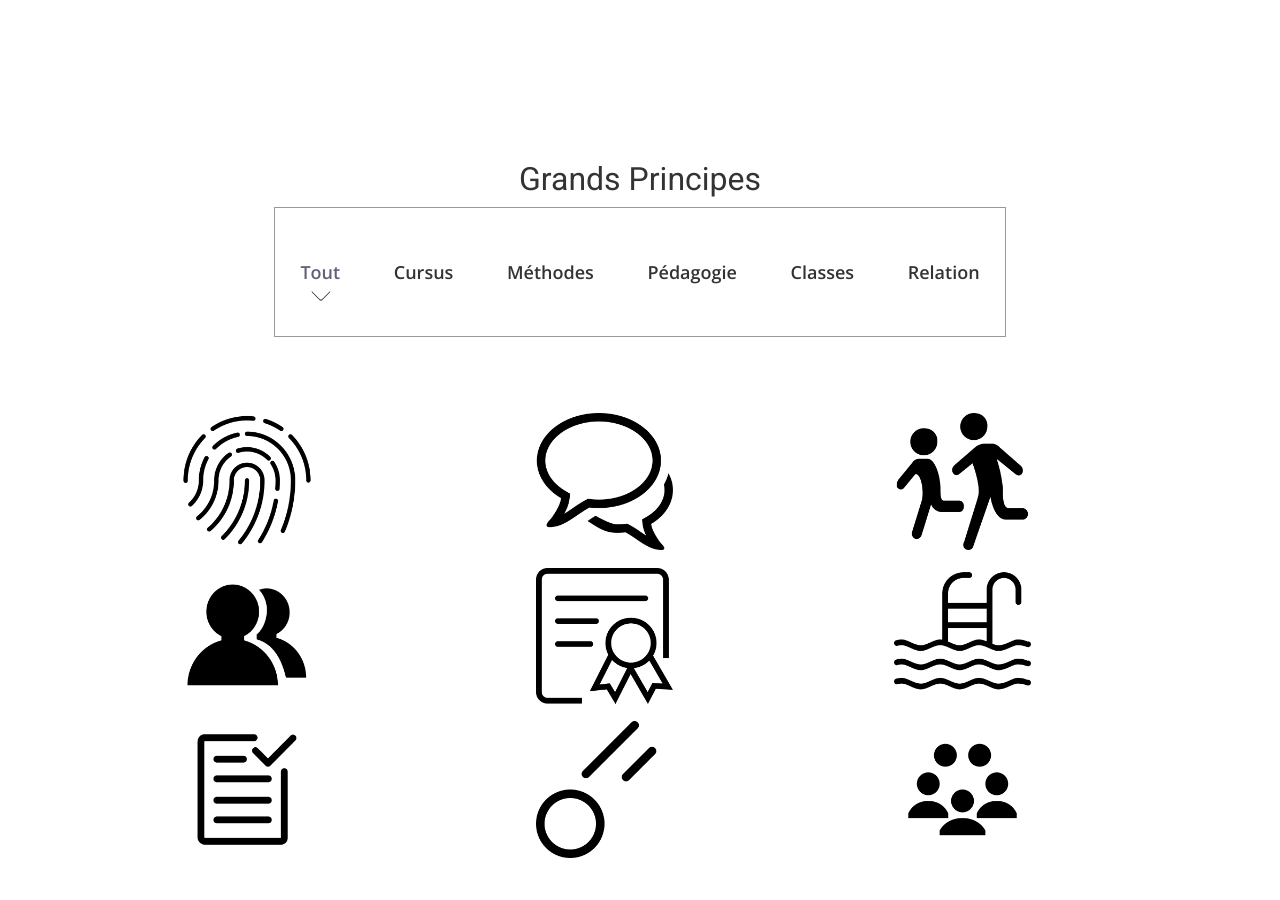
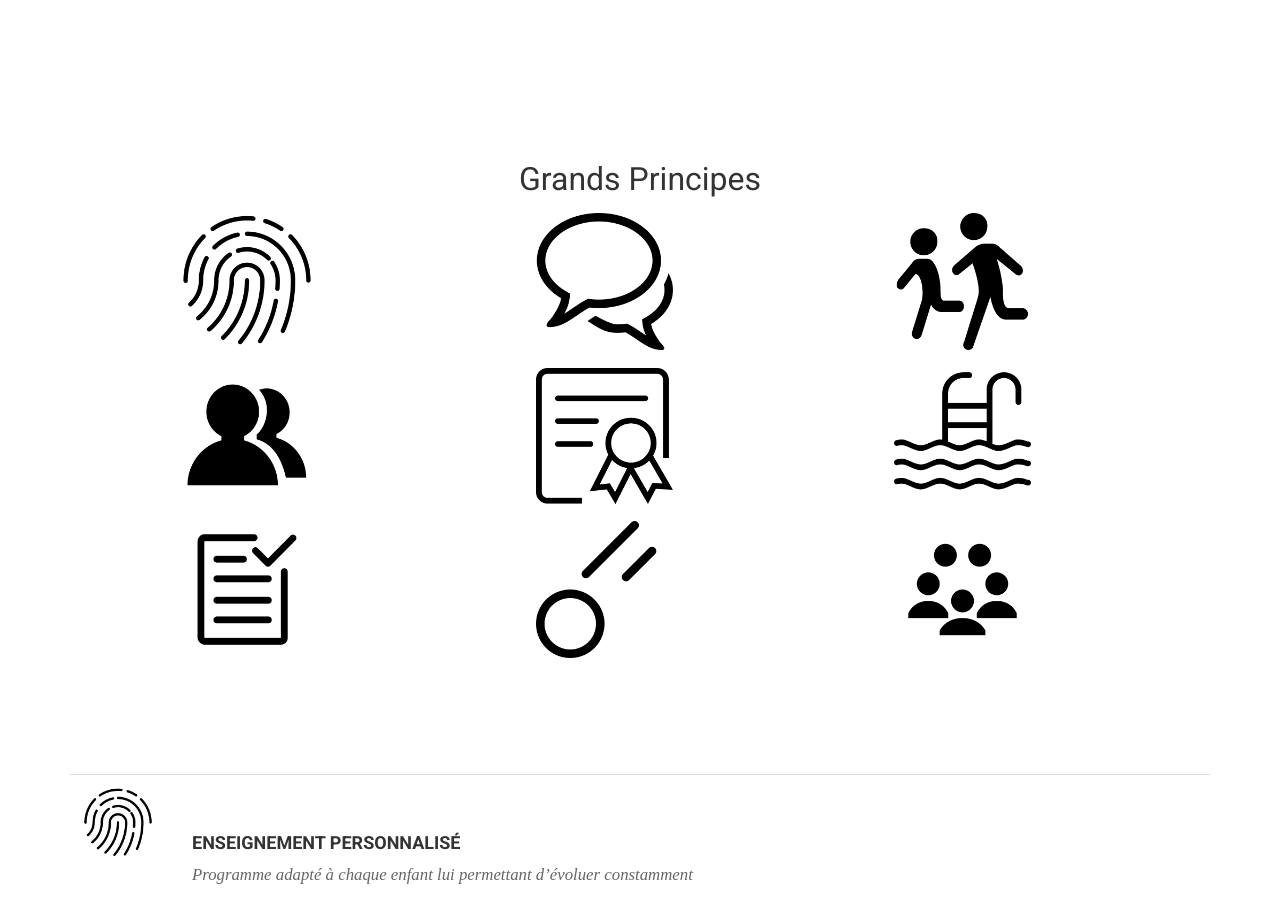
Before and after one commit to midjoule/lifeschool, a Jekyll site: the page built from index.html, in a window 1280 px wide and 900 px high, scrolled down 4124 px. Built offline with Jekyll 4.4.1, drawn with Linux system fonts in a browser that asks for light colours; nearby versions of some CDN libraries; some web fonts are replaced.

Commit message:
Update index.html

```diff
--- a/index.html
+++ b/index.html
@@ -131,16 +131,6 @@
     <div class="row">
       <div class="col-md-12 col-sm-12">
         <div class="block">
-          <div class="portfolio-menu">
-            <ul>
-                <li class="filter" data-filter="all">Tout</li>
-                <li class="filter" data-filter=".Curriculum">Cursus</li>
-                <li class="filter" data-filter=".Method">Méthodes</li>
-                <li class="filter" data-filter=".Pedagogy">Pédagogie</li>
-                <li class="filter" data-filter=".Classroom">Classes</li>
-                <li class="filter" data-filter=".Relation">Relation</li>
-            </ul>
-          </div>
             <div class="portfolio-contant">
               <ul id="portfolio-contant-active">
                 {% for p in site.data.principles %}
```
